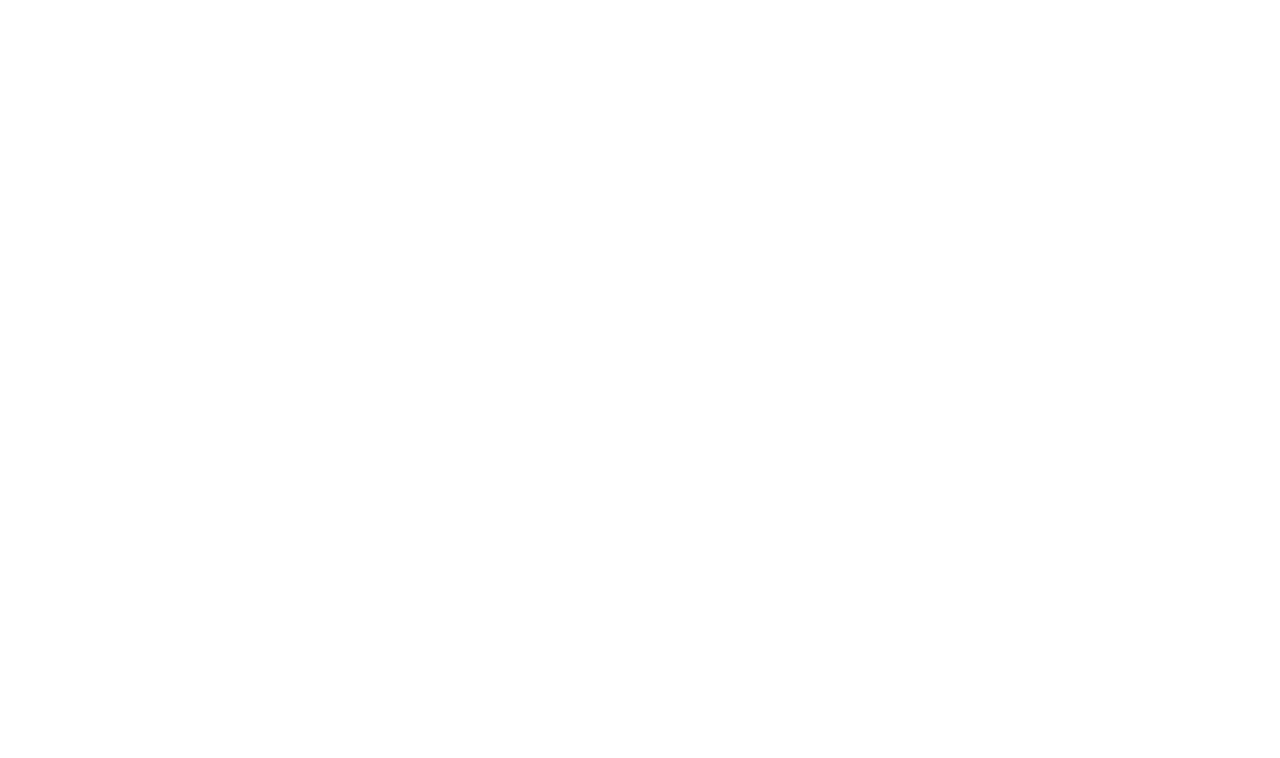
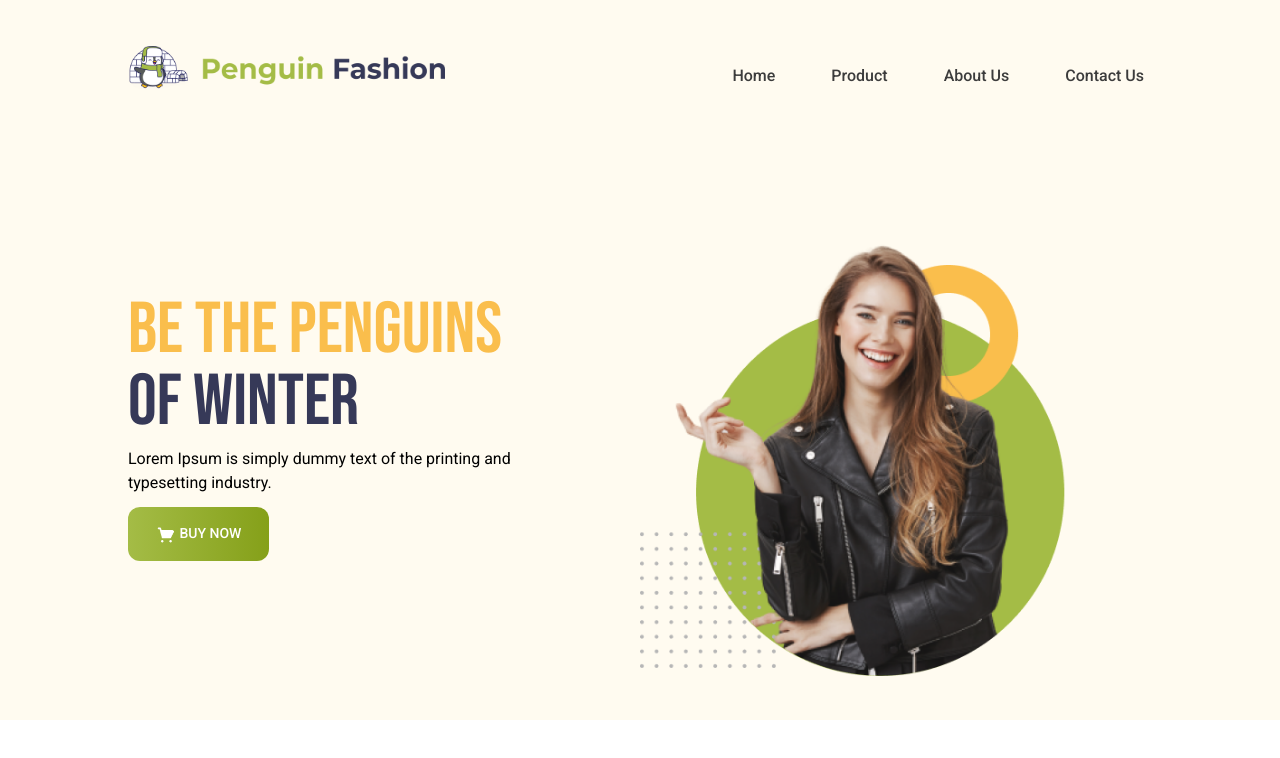
Before and after one commit to Abu-Al-Maruf/penguin-tailwind-css, a plain HTML site: page index.html in a window 1280 px wide. Drawn offline with nearby package versions, Linux system fonts and the light colour scheme.

Commit message:
header section done

```diff
--- a/index.html
+++ b/index.html
@@ -1,11 +1,84 @@
 <!DOCTYPE html>
 <html lang="en">
-<head>
-    <meta charset="UTF-8">
-    <meta name="viewport" content="width=device-width, initial-scale=1.0">
+  <head>
+    <meta charset="UTF-8" />
+    <meta name="viewport" content="width=device-width, initial-scale=1.0" />
     <title>Penguin Shop</title>
+    <link rel="preconnect" href="https://fonts.googleapis.com" />
+    <link rel="preconnect" href="https://fonts.gstatic.com" crossorigin />
+    <link
+      href="https://fonts.googleapis.com/css2?family=Bebas+Neue&family=Roboto:wght@400;500;700&display=swap"
+      rel="stylesheet"
+    />
+    <script src="https://cdn.tailwindcss.com"></script>
+
+
+    <style>
+        .font-bebas{
+            font-family: 'Bebas Neue', sans-serif;
+        }
+        .font-roboto{
+            font-family: 'Roboto', sans-serif;
+        }
+    </style>
+
 </head>
-<body>
+  <body class="font-roboto">
+    <!-- header section  -->
+    <header class="bg-[#FFFBF0]">
+        <!-- nav start -->
+      <nav
+        class="flex flex-col lg:flex-row items-center justify-between py-6 px-5 sm:px-32 sm:py-11 max-w-7xl mx-auto"
+      >
+        <img class="md:w-80 w-64 cursor-pointer" src="./images/icons/logo.png" alt="" />
 
-</body>
+        <ul class="flex mt-4">
+          <li class="sm:ml-10 ml-3 py-1 px-1 sm:px-2">
+            <a class="font-medium text-[#3C3C3C]" href="#">Home</a>
+          </li>
+          <li class="sm:ml-10 ml-3 py-1 px-1 sm:px-2">
+            <a class="font-medium text-[#3C3C3C]" href="#">Product</a>
+          </li>
+          <li class="sm:ml-10 ml-3 py-1 px-1 sm:px-2">
+            <a class="font-medium text-[#3C3C3C]" href="#">About Us</a>
+          </li>
+          <li class="sm:ml-10 ml-3 py-1 px-1 sm:px-2">
+            <a class="font-medium text-[#3C3C3C]" href="#">Contact Us</a>
+          </li>
+        </ul>
+      </nav>
+      <!-- nav end  -->
+
+      <!-- main start  -->
+      <div
+        class="flex flex-col sm:flex-row items-center justify-between py-12 px-5  md:px-32 md:py-11 max-w-7xl mx-auto"
+      >
+
+        <div class="basis-2/4">
+          <h1 class="font-bebas uppercase font-normal text-5xl sm:text-7xl text-[#363958]">
+            <span class="text-[#FABE4C]">Be the Penguins <br /> </span>of Winter
+          </h1>
+
+          <p class="text-sm sm:text-base mt-2 w-3/4 font-normal leading-6">
+            Lorem Ipsum is simply dummy text of the printing and typesetting
+            industry.
+          </p>
+          <button class="text-sm font-medium text-white py-4 px-7 rounded-xl mt-3 bg-gradient-to-r from-[#A4BC46] to-[#85A019]">
+            <img class="inline w-5" src="./images/icons/shopping-cart 1.png" alt="" /> BUY NOW
+          </button>
+        </div>
+
+        <div class="basis-2/4 mt-14">
+          <img class="w-10/12" src="./images/model.png" alt="" />
+        </div>
+
+      </div>
+      <!-- main end  -->
+
+    </header>
+
+
+
+
+  </body>
 </html>
--- /dev/null
+++ b/tailwind.config.js
@@ -0,0 +1,8 @@
+/** @type {import('tailwindcss').Config} */
+module.exports = {
+    content: ["./src/**/*.{html,js}"],
+    theme: {
+      extend: {},
+    },
+    plugins: [],
+  }
```
